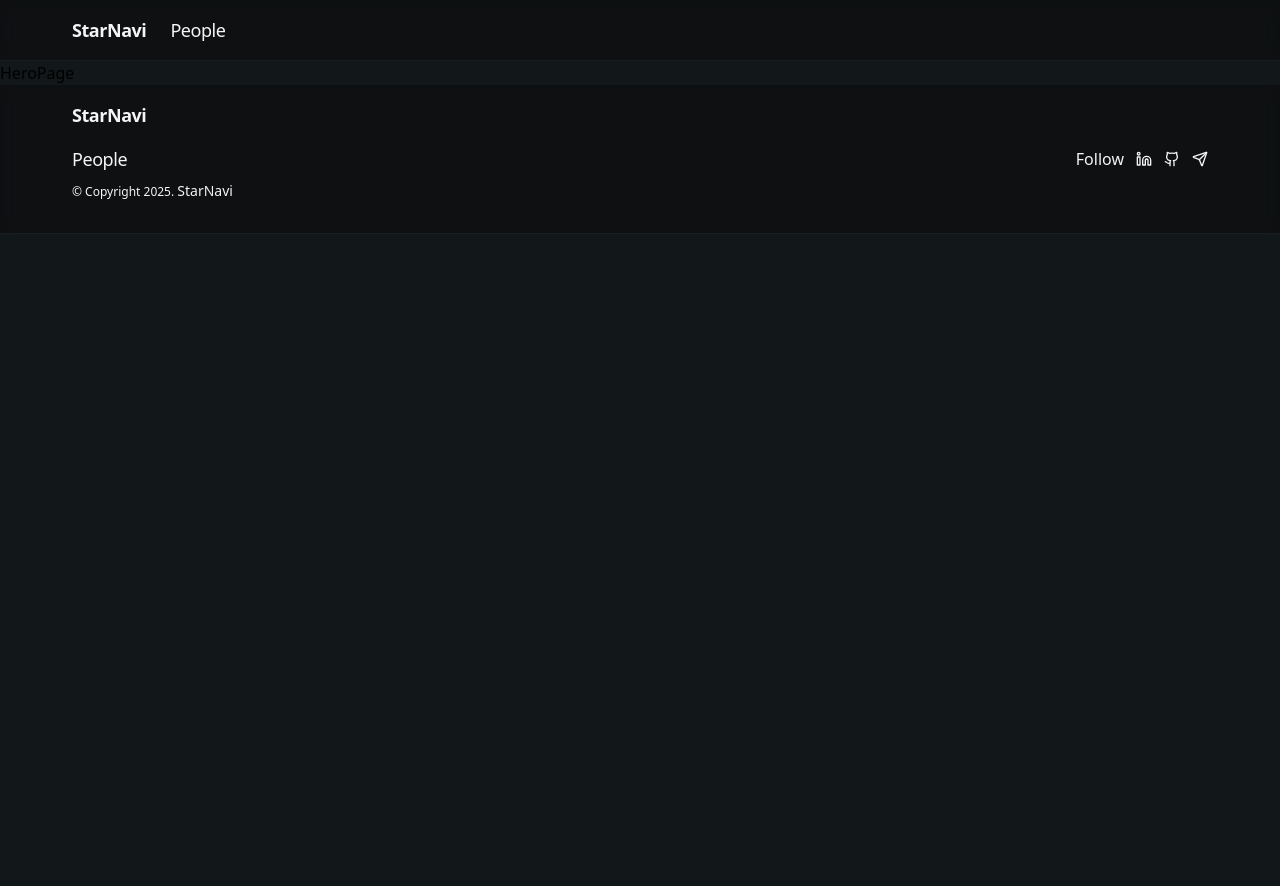
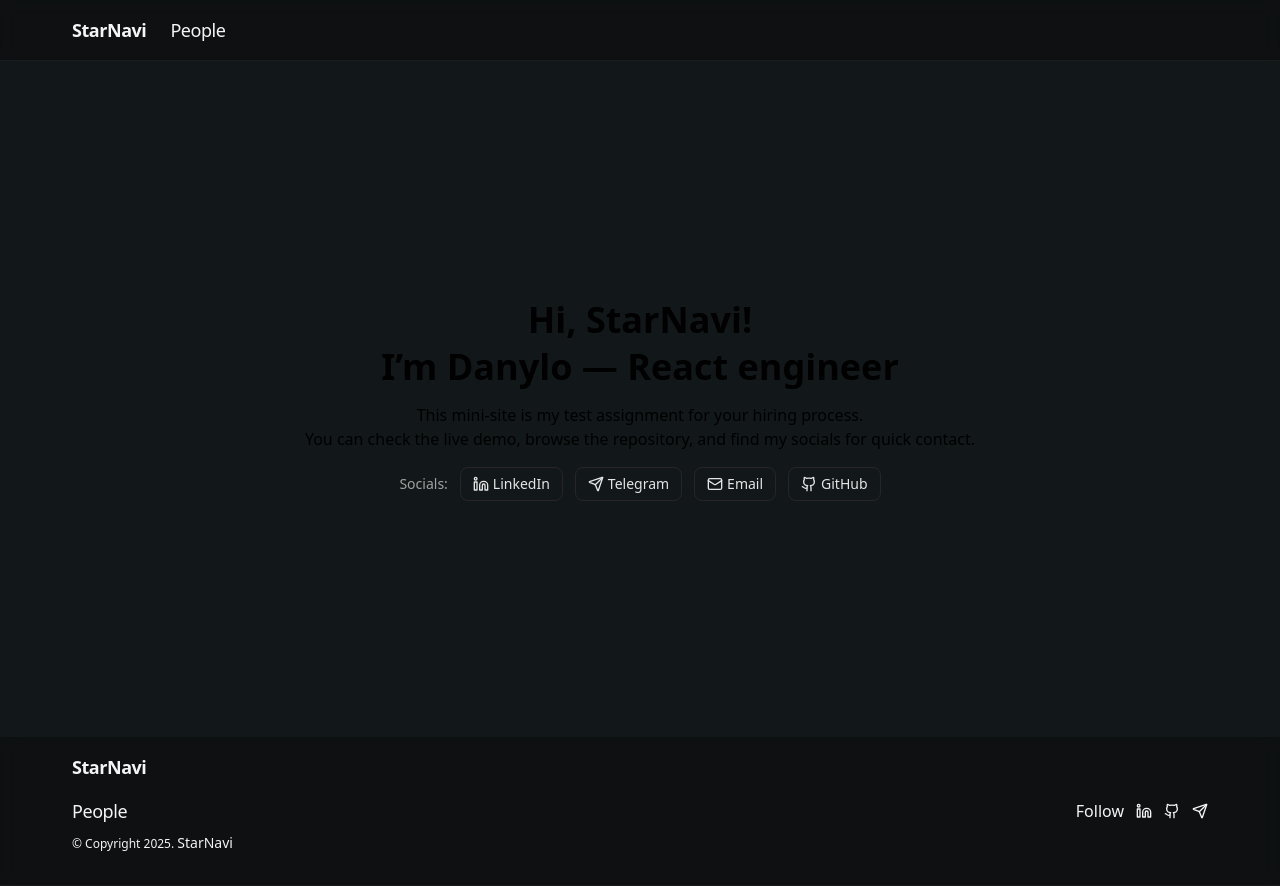
Before and after one commit to ShyraiDan/star-navi-task, a React (Vite) app: page / in a window 1280 px wide. Before the commit the page ends 800 px from the top, so only its background shows below. Built offline with nearby package versions, Linux system fonts and the light colour scheme; no server answers.

Commit message:
Feat: Created Hero page

```diff
--- a/src/components/PersonCard.tsx
+++ b/src/components/PersonCard.tsx
@@ -10,6 +10,9 @@ interface PersonFeatureProps {
   title: string
   value: string
 }
+
+// TODO: Add a hover effect
+// TODO: Add docs
 
 const PersonFeature = ({ title, value }: PersonFeatureProps) => {
   return (
--- a/src/pages/HeroPage.tsx
+++ b/src/pages/HeroPage.tsx
@@ -1,5 +1,53 @@
+import { Github, Linkedin, Mail, Send } from 'lucide-react'
+
+import { Container } from '@/ui/container'
+import ExternalLink from '@/ui/external-link'
+import { H1, P } from '@/ui/typography'
+
+const socials = [
+  {
+    href: 'https://www.linkedin.com/in/danylo-shyrai-92b3b6261/',
+    icon: Linkedin,
+    ariaLabel: 'LinkedIn'
+  },
+  {
+    href: 'https://t.me/BenderJun',
+    icon: Send,
+    ariaLabel: 'Telegram'
+  },
+  {
+    href: 'mailto:dan.shirayy@gmail.com',
+    icon: Mail,
+    ariaLabel: 'Email'
+  },
+  {
+    href: 'https://github.com/ShyraiDan',
+    icon: Github,
+    ariaLabel: 'GitHub'
+  }
+]
+
 const HeroPage = () => {
-  return <div>HeroPage</div>
+  return (
+    <Container className='flex items-center justify-center flex-col'>
+      <H1 className='text-center leading-[1.3] mb-3'>
+        Hi, StarNavi! <br /> I’m Danylo — React engineer
+      </H1>
+      <P className='text-center'>
+        This mini‑site is my test assignment for your hiring process. <br /> You can check the live demo, browse the
+        repository, and find my socials for quick contact.
+      </P>
+      <div className='mt-4 flex flex-wrap items-center gap-3 text-sm'>
+        <span className='text-neutral-400'>Socials:</span>
+
+        {socials.map(({ href, icon: Icon, ariaLabel }) => (
+          <ExternalLink key={href} href={href} aria-label={ariaLabel}>
+            <Icon size={16} /> {ariaLabel}
+          </ExternalLink>
+        ))}
+      </div>
+    </Container>
+  )
 }
 
 export default HeroPage
--- a/src/ui/container.tsx
+++ b/src/ui/container.tsx
@@ -10,7 +10,7 @@ import { cn } from '@/utils/cn'
  */
 export const Container = ({ children, className, ...props }: React.ComponentProps<'div'>) => {
   return (
-    <div className={cn('p-8 xl:max-w-[1200px] xl:mx-auto', className)} {...props}>
+    <div className={cn('p-8 min-h-[calc(100vh-60px-64px)] xl:max-w-[1200px] xl:mx-auto', className)} {...props}>
       {children}
     </div>
   )
--- /dev/null
+++ b/src/ui/external-link.tsx
@@ -0,0 +1,22 @@
+import { cn } from '@/utils/cn'
+
+import type { ComponentProps } from 'react'
+
+// TODO: Add docs
+
+const ExternalLink = ({ className, children, ...props }: ComponentProps<'a'>) => {
+  return (
+    <a
+      {...props}
+      target='_blank'
+      rel='noreferrer'
+      className={cn(
+        'inline-flex items-center gap-1 rounded-lg border border-neutral-800 px-3 py-1.5 text-neutral-200 transition hover:border-neutral-600',
+        className
+      )}>
+      {children}
+    </a>
+  )
+}
+
+export default ExternalLink
```
